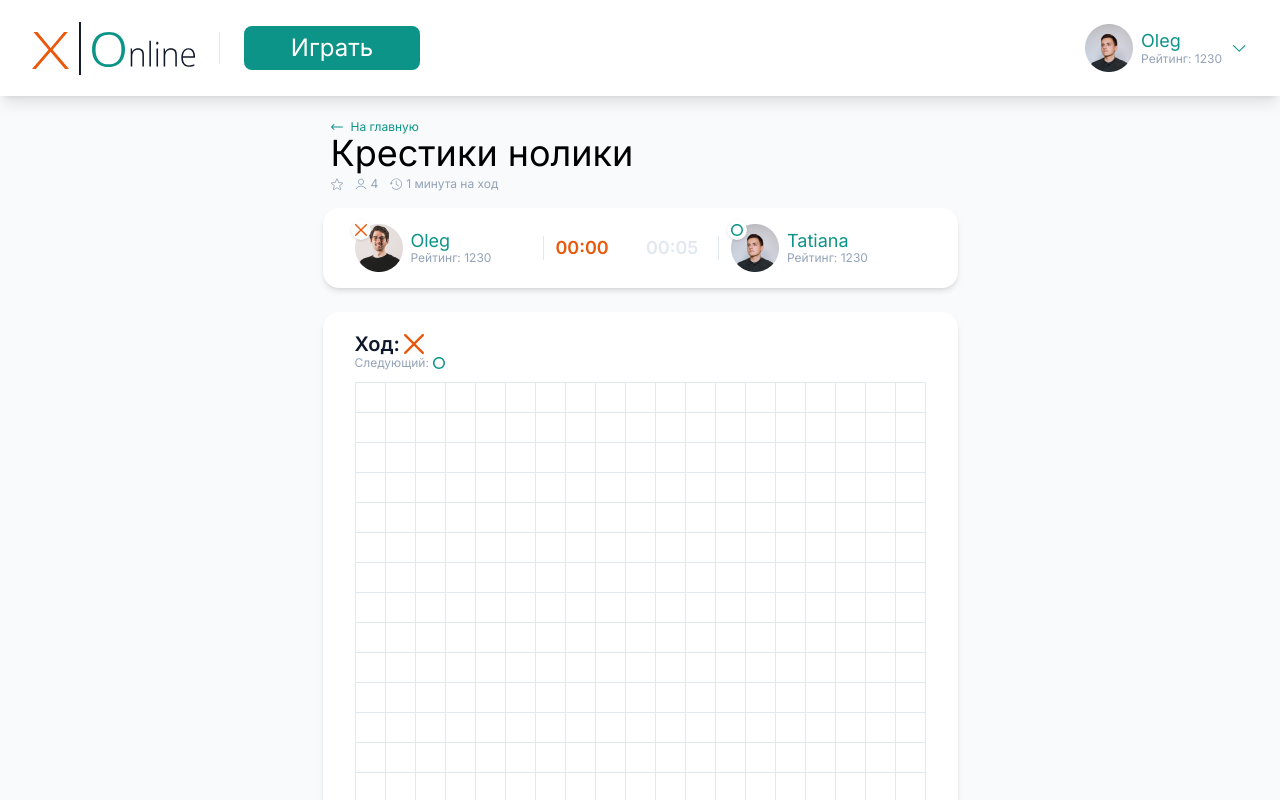
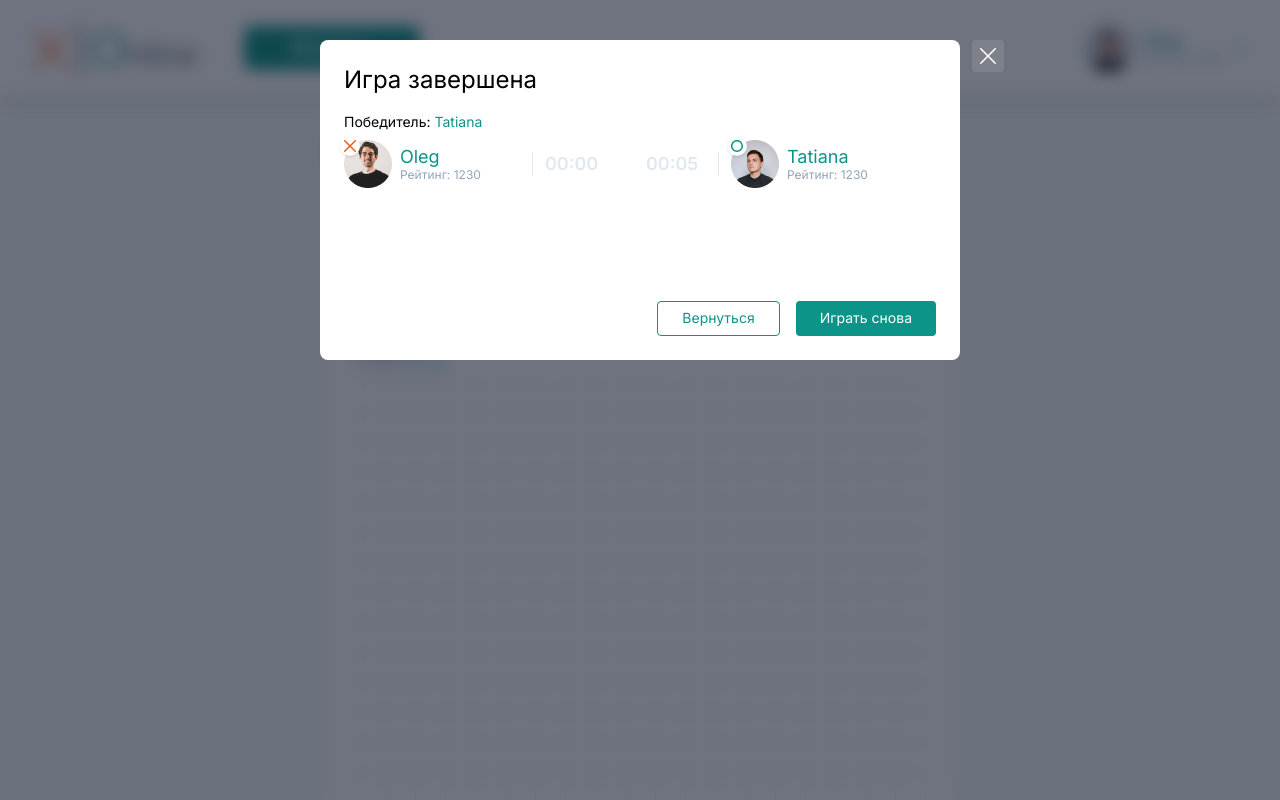
Before and after one commit to kotpilun/tik-tak-toe-online, a Next.js app: page / in a window 1280 px wide. Shown: the top 800 px of the page. Built offline with nearby package versions, Linux system fonts and the light colour scheme.

Commit message:
refactor

```diff
--- a/components/game-new/game.jsx
+++ b/components/game-new/game.jsx
@@ -1,4 +1,4 @@
-import { useReducer } from "react";
+import { useEffect, useReducer } from "react";
 import { PLAYERS } from "./constants";
 import {
   GAME_STATE_ACTIONS,
@@ -30,6 +30,13 @@ export function Game() {
     },
     initGameState,
   );
+
+  useInterval(1000, gameState.currentMoveStart, () => {
+    dispatch({
+      type: GAME_STATE_ACTIONS.TICK,
+      now: Date.now(),
+    });
+  });
 
   const winnerSequence = computeWinner(gameState.cells);
   const nextMove = getNextMove(gameState);
@@ -109,3 +116,20 @@ export function Game() {
     </>
   );
 }
+
+export function useInterval(interval, enabled, cb) {
+  useEffect(() => {
+    if (!enabled) {
+      return;
+    }
+
+    const int = setInterval(() => {
+      cb(Date.now());
+    }, interval);
+
+    return () => {
+      clearInterval(int);
+    };
+    // eslint-disable-next-line react-hooks/exhaustive-deps
+  }, [interval, enabled]);
+}
--- a/components/game-new/model/game-state-reducer.js
+++ b/components/game-new/model/game-state-reducer.js
@@ -3,6 +3,7 @@ import { getNextMove } from "./get-next-move";
 
 export const GAME_STATE_ACTIONS = {
   CELL_CLICK: "cell-click",
+  TICK: "tick",
 };
 
 export const gameStateReducer = (state, action) => {
@@ -18,6 +19,20 @@ export const gameStateReducer = (state, action) => {
         currentMove: getNextMove(state),
         currentMoveStart: now,
         cells: updateCell(state, index),
+      };
+    }
+    case GAME_STATE_ACTIONS.TICK: {
+      const { now } = action;
+
+      if (!isTimeOver(state, now)) {
+        return state;
+      }
+
+      return {
+        ...state,
+        timers: updateTimers(state, now),
+        currentMove: getNextMove(state),
+        currentMoveStart: now,
       };
     }
 
@@ -53,8 +68,15 @@ function updateTimers(gameState, now) {
     [gameState.currentMove]: timer - diff,
   };
 }
+
 function updateCell(gameState, index) {
   return gameState.cells.map((cell, i) =>
     i === index ? gameState.currentMove : cell,
   );
 }
+
+function isTimeOver(gameState, now) {
+  const timer = updateTimers(gameState, now)[gameState.currentMove];
+  console.log(gameState);
+  return timer <= 0;
+}
```
